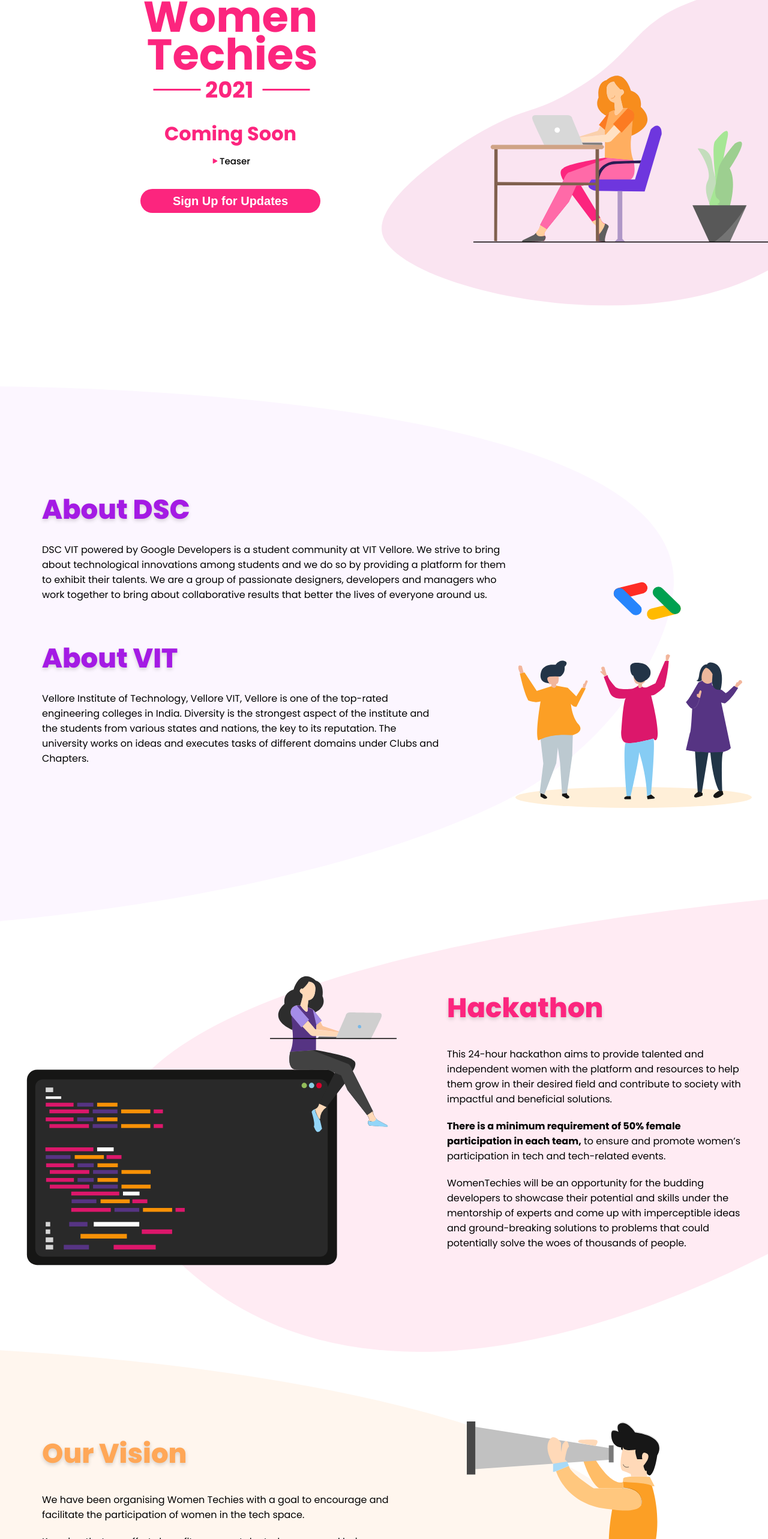
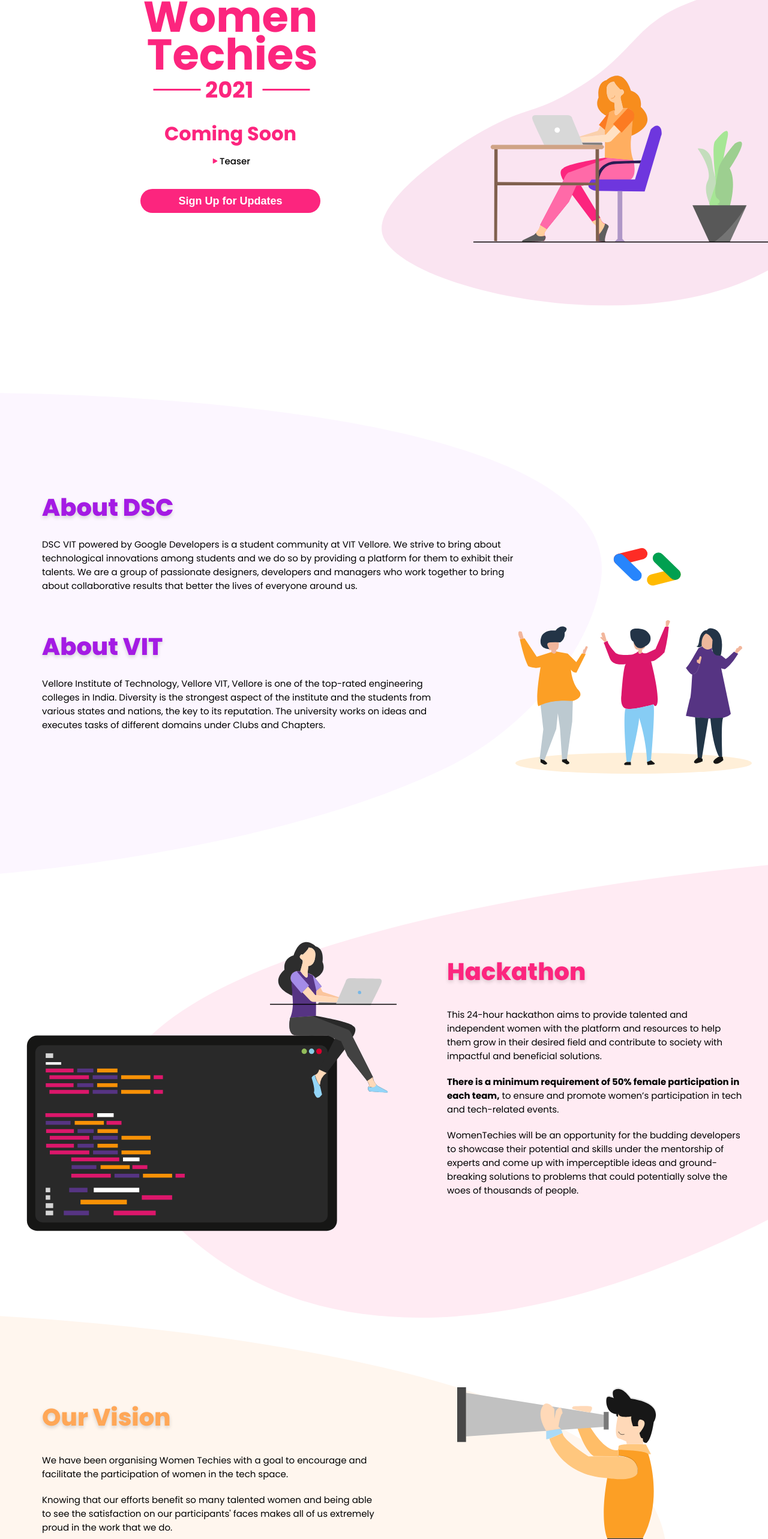
Before and after one commit to KrishChatterjie/women-techies-21, a React (Create React App) app: page / in a window 1280 px wide. Shown: the part 197-2763 px from the top of the page at 60% size. Built offline with nearby package versions, Linux system fonts and the light colour scheme.

Commit message:
Changed font size

```diff
--- a/src/components/Home.js
+++ b/src/components/Home.js
@@ -43,14 +43,14 @@ const Home = ({ setActive, introRef, aboutRef, hackRef, visionRef, sponsorsRef }
             else if (offset <= (about + hack)/2) setActive('about');
             else if (offset <= (hack + vision)/2) setActive('hack');
             else if (offset <= (vision + sponsors)/2) setActive('vision');
-            else setActive('sponsors')
+            else setActive('sponsors');
         }
         setOffset(window.pageYOffset);
         if (offset <= (intro + about)/2) setActive('intro');
         else if (offset <= (about + hack)/2) setActive('about');
         else if (offset <= (hack + vision)/2) setActive('hack');
         else if (offset <= (vision + sponsors)/2) setActive('vision');
-        else setActive('sponsors')
+        else setActive('sponsors');
     }, [introRef, aboutRef, hackRef, visionRef, sponsorsRef, offset, intro, about, setActive, hack, vision, sponsors]);
 
     return (
--- a/src/index.css
+++ b/src/index.css
@@ -564,7 +564,7 @@ header {
     width: 300px;
     padding: 0px 5px;
     border-radius: 25px;
-    font-size: 20px;
+    font-size: 18px;
   }
   .first-img{
     width: 70vw;
@@ -581,7 +581,7 @@ header {
     overflow: hidden;
   }
   .home-title {
-    font-size: 45px;
+    font-size: 40px;
   }
   .about {
     position: relative;
@@ -592,6 +592,9 @@ header {
     height: 160%;
     top: -20%;
     left: -5%;
+  }
+  .about ul li p{
+    font-size: 15px;
   }
   .about ul {
     width: 65vw;
@@ -627,6 +630,9 @@ header {
     width: 80%;
     padding: 0 20px;
   }
+  .hack-content p {
+    font-size: 15px;
+  }
   .hack-img img {
     width: 90%;
     max-width: 1000px;
@@ -638,9 +644,9 @@ header {
     padding: 0 50px;
     align-self: flex-start;
   }
-  /* .vision p {
-    font-size: 23px;
-  } */
+  .vision p {
+    font-size: 15px;
+  }
   .vision-bg {
     height: 150%;
     top: -20%;
@@ -662,7 +668,7 @@ header {
     flex-direction: column;
   }
   .sponsors .sponsors-title {
-    font-size: 45px;
+    font-size: 35px;
   }
   .sponsors .sponsors-gallery {
     grid-template-columns: 33.33% 33.33% 33.33%;
@@ -697,7 +703,7 @@ header {
     height: 50px;
     max-width: 350px;
     border-radius: 25px;
-    font-size: 25px;
+    font-size: 23px;
   }
   .first-img{
     width: 70vw;
@@ -713,7 +719,7 @@ header {
     right: -20%;
   }
   .home-title {
-    font-size: 54px;
+    font-size: 50px;
   }
   .about {
     margin-top: 5%;
```
